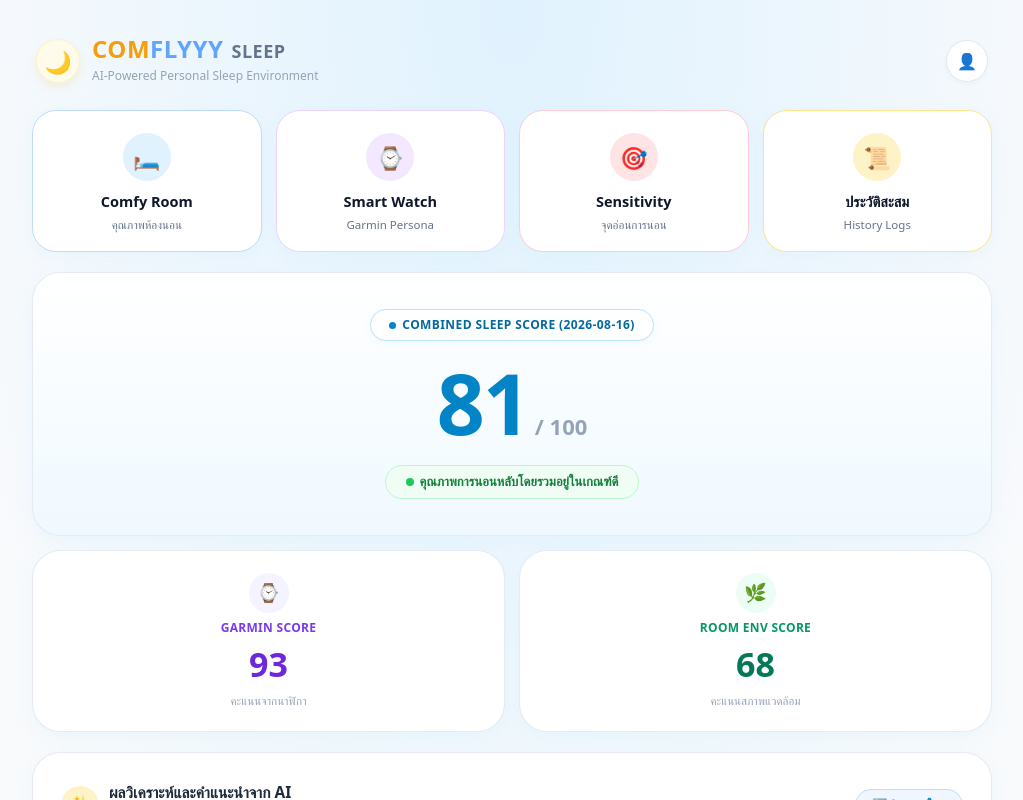
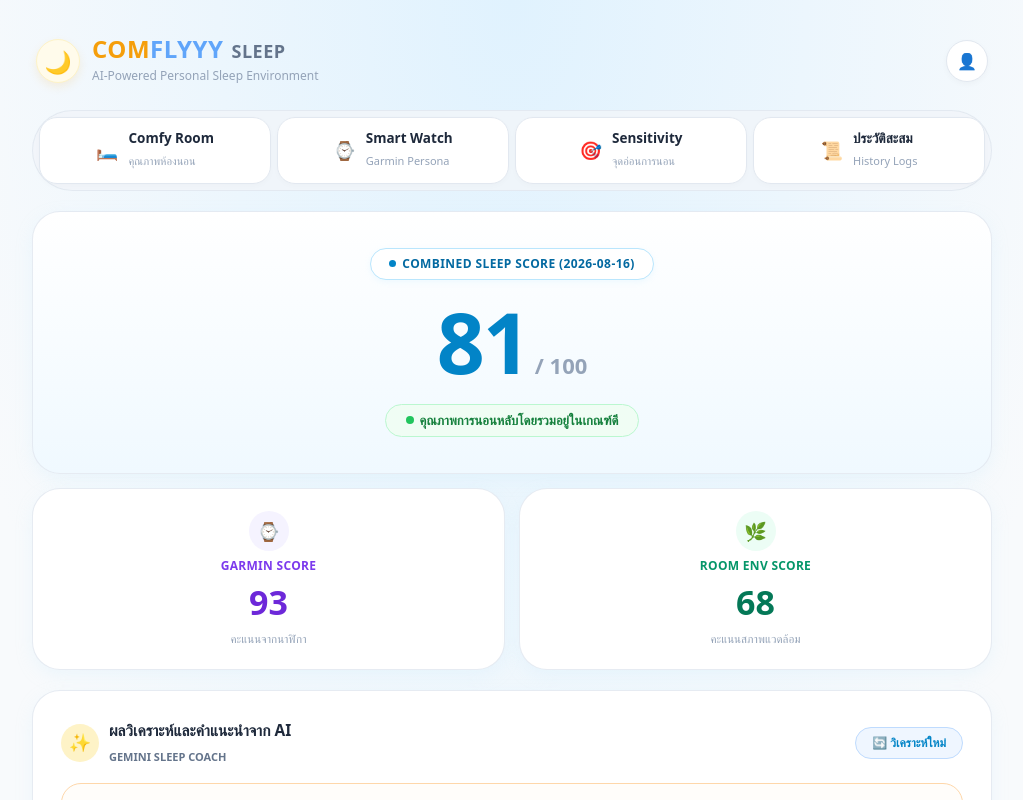
Before and after one commit to paradisesui/comflyyy, a Next.js app: page / in a window 1280 px wide. Shown: the top 800 px of the page, without its empty margins (128-1151 px from the left). Built offline with nearby package versions, Linux system fonts and the light colour scheme; no server answers; the database is empty.

Commit message:
button 2

```diff
--- a/app/page.tsx
+++ b/app/page.tsx
@@ -139,12 +139,12 @@ export default function HomePage() {
     }
   };
 
-  // แบบที่ 1: Vertical Minimal Cards Configuration
-  const navButtons = [
-    { href: '/sensors', icon: '🛏️', title: 'Comfy Room', desc: 'คุณภาพห้องนอน', iconBg: '#e0f2fe', border: '#bfdbfe' },
-    { href: '/persona', icon: '⌚', title: 'Smart Watch', desc: 'Garmin Persona', iconBg: '#f3e8ff', border: '#e9d5ff' },
-    { href: '/sensitivity', icon: '🎯', title: 'Sensitivity', desc: 'จุดอ่อนการนอน', iconBg: '#ffe4e6', border: '#fecdd3' },
-    { href: '/sensitivity-profile', icon: '📜', title: 'ประวัติสะสม', desc: 'History Logs', iconBg: '#fef3c7', border: '#fde68a' },
+  // ข้อมูลชุดแท็บนำทาง
+  const navTabs = [
+    { href: '/sensors', icon: '🛏️', title: 'Comfy Room', desc: 'คุณภาพห้องนอน' },
+    { href: '/persona', icon: '⌚', title: 'Smart Watch', desc: 'Garmin Persona' },
+    { href: '/sensitivity', icon: '🎯', title: 'Sensitivity', desc: 'จุดอ่อนการนอน' },
+    { href: '/sensitivity-profile', icon: '📜', title: 'ประวัติสะสม', desc: 'History Logs' },
   ];
 
   return (
@@ -172,14 +172,22 @@ export default function HomePage() {
           align-items: center;
           padding: 0 4px 4px 4px;
         }
-        .nav-grid {
+        .segmented-nav {
           display: grid;
           grid-template-columns: repeat(2, 1fr);
-          gap: 14px;
+          gap: 8px;
+          padding: 8px;
+          background-color: rgba(241, 245, 249, 0.85);
+          border: 1px solid rgba(226, 232, 240, 0.9);
+          border-radius: 24px;
+          backdrop-filter: blur(12px);
         }
         @media (min-width: 768px) {
-          .nav-grid {
+          .segmented-nav {
             grid-template-columns: repeat(4, 1fr);
+            gap: 6px;
+            border-radius: 9999px;
+            padding: 6px;
           }
         }
         .clean-card {
@@ -238,46 +246,36 @@ export default function HomePage() {
           </Link>
         </header>
 
-        {/* 4 Navigation Cards: แบบที่ 1 (Vertical Minimal Cards) */}
-        <nav className="nav-grid">
-          {navButtons.map((btn, idx) => (
-            <Link key={idx} href={btn.href} style={{
+        {/* 4 Navigation Buttons: แบบที่ 2 (Segmented Glass Tab Bar) */}
+        <nav className="segmented-nav">
+          {navTabs.map((tab, idx) => (
+            <Link key={idx} href={tab.href} style={{
               display: 'flex',
-              flexDirection: 'column',
               alignItems: 'center',
-              textAlign: 'center',
-              padding: '22px 14px 18px 14px',
-              borderRadius: '24px',
+              justifyContent: 'center',
+              gap: '10px',
+              padding: '12px 14px',
+              borderRadius: '18px',
               backgroundColor: '#ffffff',
-              border: `1.5px solid ${btn.border}`,
-              boxShadow: '0 4px 16px -2px rgba(186, 230, 253, 0.22)',
+              border: '1px solid #e2e8f0',
+              boxShadow: '0 2px 6px rgba(0, 0, 0, 0.02)',
               textDecoration: 'none',
-              transition: 'transform 0.15s ease, box-shadow 0.15s ease'
+              transition: 'all 0.15s ease'
             }}>
-              <div style={{
-                width: '48px',
-                height: '48px',
-                borderRadius: '50%',
-                backgroundColor: btn.iconBg,
-                display: 'flex',
-                alignItems: 'center',
-                justifyContent: 'center',
-                fontSize: '22px',
-                marginBottom: '10px'
-              }}>
-                {btn.icon}
+              <span style={{ fontSize: '18px' }}>{tab.icon}</span>
+              <div style={{ textAlign: 'left' }}>
+                <strong style={{ fontSize: '13.5px', color: '#1e293b', fontWeight: '800', display: 'block', lineHeight: 1.2 }}>
+                  {tab.title}
+                </strong>
+                <span style={{ fontSize: '11px', color: '#94a3b8', fontWeight: '500' }}>
+                  {tab.desc}
+                </span>
               </div>
-              <strong style={{ fontSize: '14.5px', color: '#0f172a', fontWeight: '800', marginBottom: '3px' }}>
-                {btn.title}
-              </strong>
-              <span style={{ fontSize: '11.5px', color: '#64748b', fontWeight: '500' }}>
-                {btn.desc}
-              </span>
             </Link>
           ))}
         </nav>
 
-        {/* Combined Sleep Score - Minimal Soft Cloud */}
+        {/* Combined Sleep Score Card */}
         <section style={{ display: 'flex', flexDirection: 'column', gap: '14px' }}>
           <div className="clean-card" style={{
             padding: '36px 24px',
@@ -452,7 +450,7 @@ export default function HomePage() {
             </button>
           </div>
 
-          {/* Sub Card 1: Diagnosis (Warm Pastel Sand Tint) */}
+          {/* Sub Card 1: Diagnosis */}
           <div style={{
             backgroundColor: '#fffdfa',
             border: '1px solid #fed7aa',
@@ -476,7 +474,7 @@ export default function HomePage() {
             </div>
           </div>
 
-          {/* Sub Card 2: Actionable Recommendations (Soft Sky Blue Tint) */}
+          {/* Sub Card 2: Actionable Recommendations */}
           <div style={{
             backgroundColor: '#f8fbff',
             border: '1px solid #bae6fd',
```
